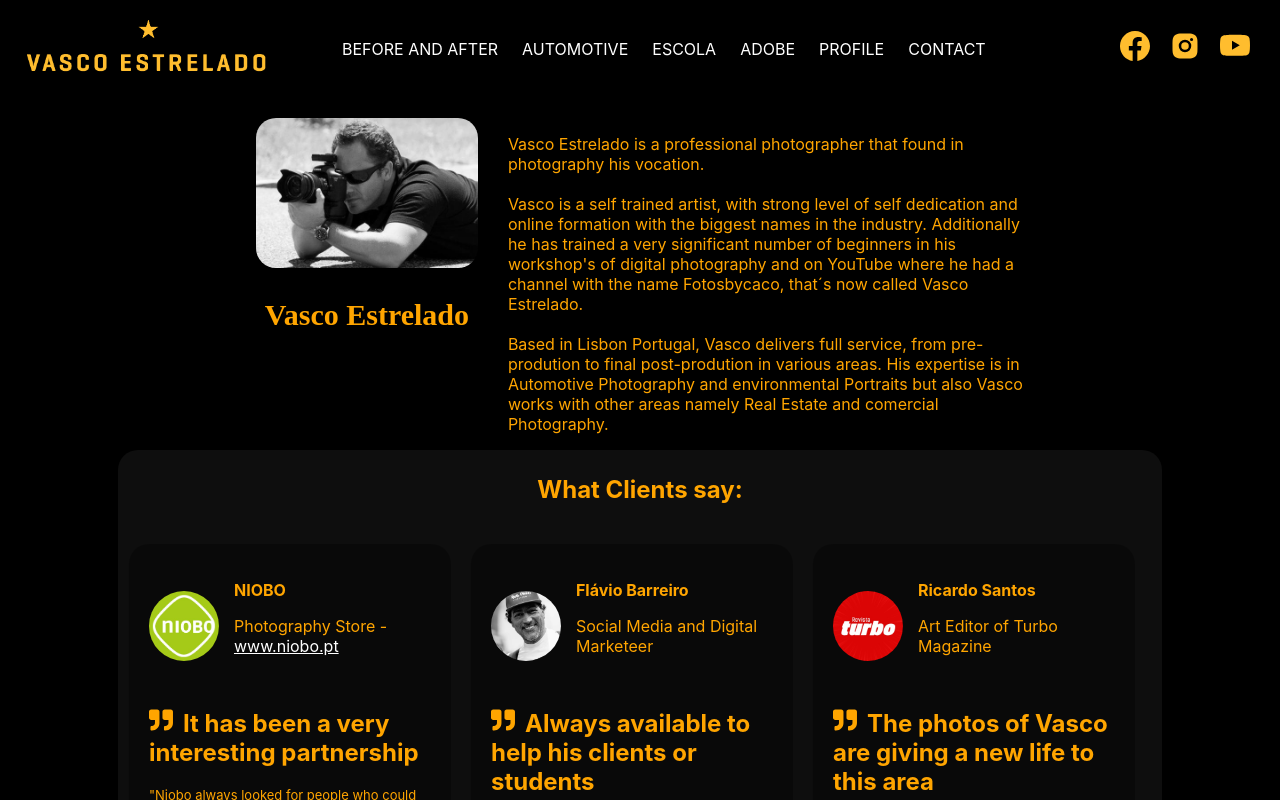
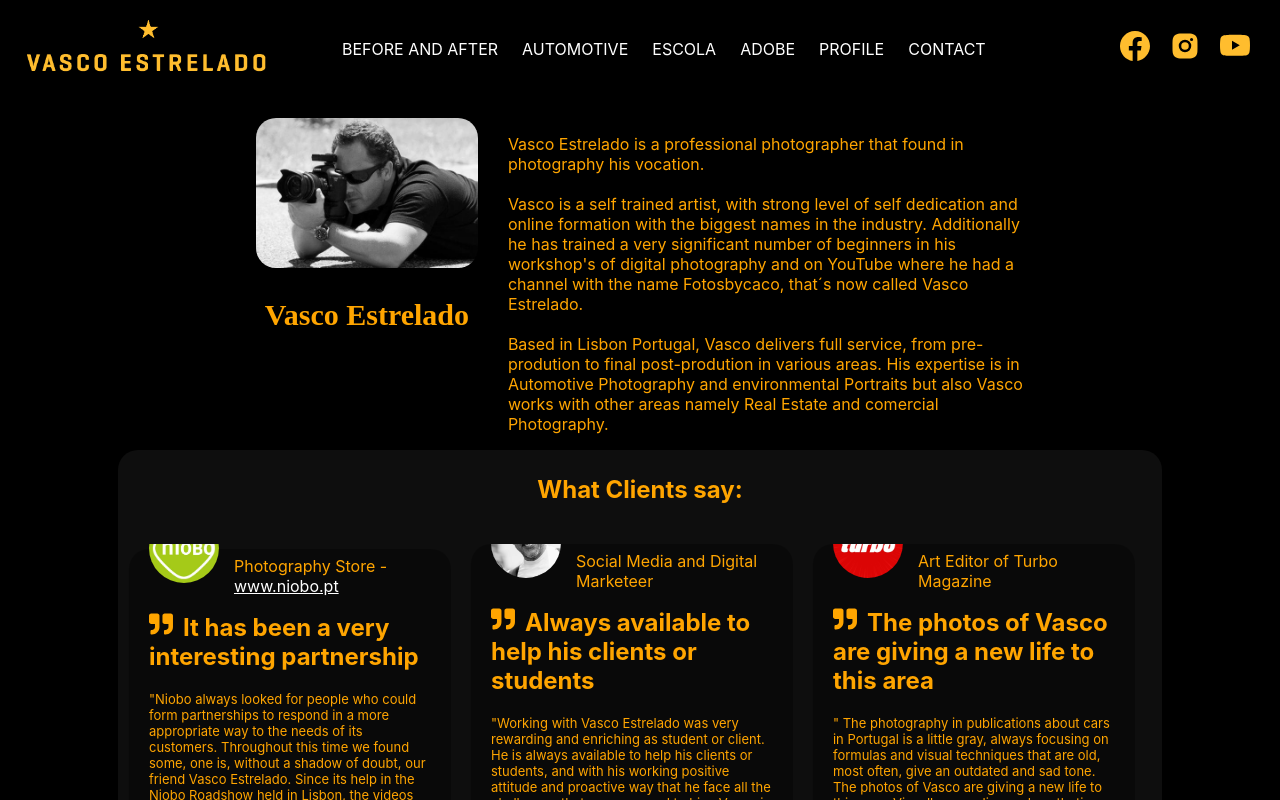
Before and after one commit to ST4R20RD/vascoestrelado-website, a React (Create React App) app: page /Profile in a window 1280 px wide. Built offline with nearby package versions, Linux system fonts and the light colour scheme.

Commit message:
changed css for ClientBubble

```diff
--- a/src/components/ClientBubble/index.js
+++ b/src/components/ClientBubble/index.js
@@ -5,6 +5,7 @@ import { FaQuoteRight } from "react-icons/fa";
 export function ClientBubble({ picSrc, name, career, quote, message }) {
   return (
     <Container>
+      <Wrapper>
         <ClientProfile>
           <ClientPic src={picSrc} />
           <ClientName>
@@ -17,25 +18,34 @@ export function ClientBubble({ picSrc, name, career, quote, message }) {
           {quote}
         </ClientQuote>
         <ClientMessage>{message}</ClientMessage>
+      </Wrapper>
     </Container>
   );
 }
 
 const Container = styled.div`
+  display: flex;
+  justify-content: center;
+  align-items: center;
+  min-height: 360px;
+`;
+
+const Wrapper = styled.div`
   border-radius: 20px;
   padding: 20px;
   margin: 0 10px;
-  min-height: 360px;
   background-color: rgba(0, 0, 0, 0.3);
   :hover {
     background-color: rgba(245, 189, 46, 0.8);
     color: black;
   }
+  min-height: 220px;
 `;
 
 const ClientProfile = styled.div`
   display: flex;
   align-items: center;
+  margin-top: -65px;
 `;
 
 const ClientPic = styled.img`
@@ -48,6 +58,10 @@ const ClientPic = styled.img`
 const ClientName = styled.p`
   display: flex;
   flex-direction: column;
+  margin-bottom: -20px;
+  strong {
+    color: white !important;
+  }
 `;
 
 const ClientQuote = styled.h2``;
```
Lines whose indentation alone changed are shown as unchanged.
